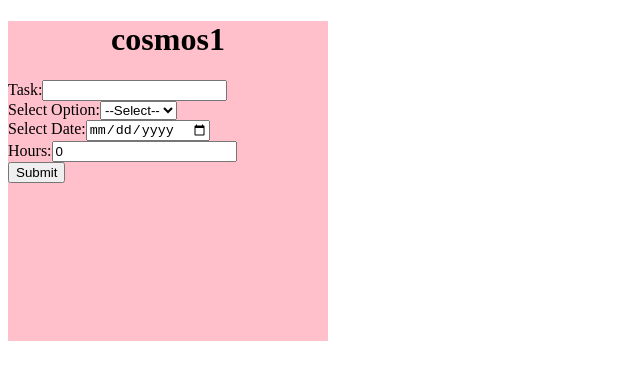
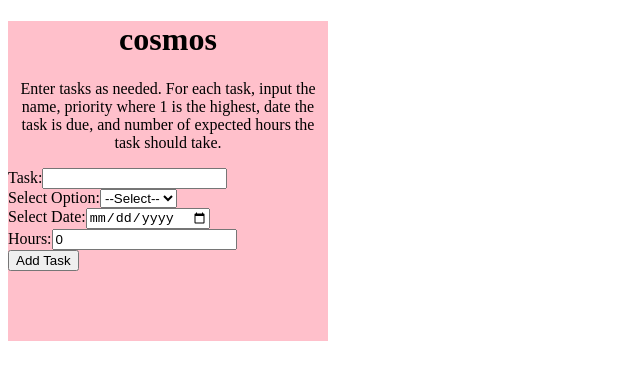
Before and after one commit to erica1ii/153BabyHack, a React (Create React App) app in the folder react-chrome-ext/: page / in a window 1280 px wide. Shown: the top 380 px of the page, without its empty margins (0-640 px from the left). Built offline with nearby package versions, Linux system fonts and the light colour scheme.

Commit message:
restructure front end to get mult requests

```diff
--- a/react-chrome-ext/src/App.tsx
+++ b/react-chrome-ext/src/App.tsx
@@ -11,33 +11,47 @@ function MyForm() {
   const [selectedDate, setSelectedDate] = useState('');
   const [hoursNeeded, setSelectedHours] = useState(0);
 
+  const [allSubmissions, setAllSubmissions] = useState<{ title: string; priority: string; date: string; hours: number; }[]>([]);
+
   // Handle form submission
-  const handleSubmit = async(event: React.FormEvent<HTMLFormElement>) => {
+  const handleSubmit = (event: React.FormEvent<HTMLFormElement>) => {
     event.preventDefault();
-    //han
-    const formData = new FormData();
-    formData.append('title', name);
-    formData.append('priority', selectedOption);
-    formData.append('date', selectedDate);
-    formData.append('hours', String(hoursNeeded));
 
+    // if (isNaN(hoursNeeded)) {
+    //   console.error('Please enter a valid number for hours');
+    //   return; // Prevent submission if hoursNeeded is NaN
+    // }
 
+    const newSubmission = {
+      title: name,
+      priority: selectedOption,
+      date: selectedDate,
+      hours: hoursNeeded
+    };
 
-    try {
-      // Send form data to the Flask backend
-      const response = await fetch('/update_tasks', {
-        method: 'POST',
-        body: formData
-      });
+    setAllSubmissions([...allSubmissions, newSubmission]);
 
-      // Check if request was successful
-      if (response.ok) {
-        console.log('Form data sent successfully');
-        // Clear form fields
     setName('');
     setSelectedOption('');
     setSelectedDate('');
     setSelectedHours(0);
+  };
+
+    const handleFinalSubmit = async () => {
+      try {
+        // Send all submissions to the backend
+        const response = await fetch('/update_tasks', {
+          method: 'POST',
+          headers: {
+            'Content-Type': 'application/json'
+          },
+          body: JSON.stringify(allSubmissions)
+        });
+        // Check if request was successful
+        if (response.ok) {
+          console.log('All form data sent successfully');
+          // Clear all submissions after successful upload
+          setAllSubmissions([]);
         } else {
           console.error('Failed to send form data:', response.statusText);
         }
@@ -48,6 +62,7 @@ function MyForm() {
 
 
   return (
+    <div>
     <form onSubmit={handleSubmit}>
       <label>
         Task:
@@ -85,14 +100,20 @@ function MyForm() {
       <label>
         Hours:
         <input
-          type="number" // Use type "number" for integer input
+          type="number"
+          step="1"
           value={hoursNeeded}
           onChange={(event: React.ChangeEvent<HTMLInputElement>) => setSelectedHours(parseInt(event.target.value))}
         />
       </label>
       <br />
-      <button type="submit">Submit</button>
+      <button type="submit">Add Task</button>
     </form>
+
+    {allSubmissions.length > 0 && (
+      <button onClick={handleFinalSubmit}>Schedule All Tasks</button>
+    )}
+    </div>
   );
 }
 
@@ -100,7 +121,11 @@ function App() {
   return (
     <div className='bColor'>
     <div className="App">
-      <Header title="cosmos1"></Header>
+      <Header title="cosmos"></Header>
+      <p>Enter tasks as needed. For each task, input the name, priority where 1
+        is the highest, date the task is due, and number of expected hours the
+        task should take.
+      </p>
     </div>
     <MyForm /> {/* Render the MyForm component here */}
     </div>
```
Lines whose indentation alone changed are shown as unchanged.
